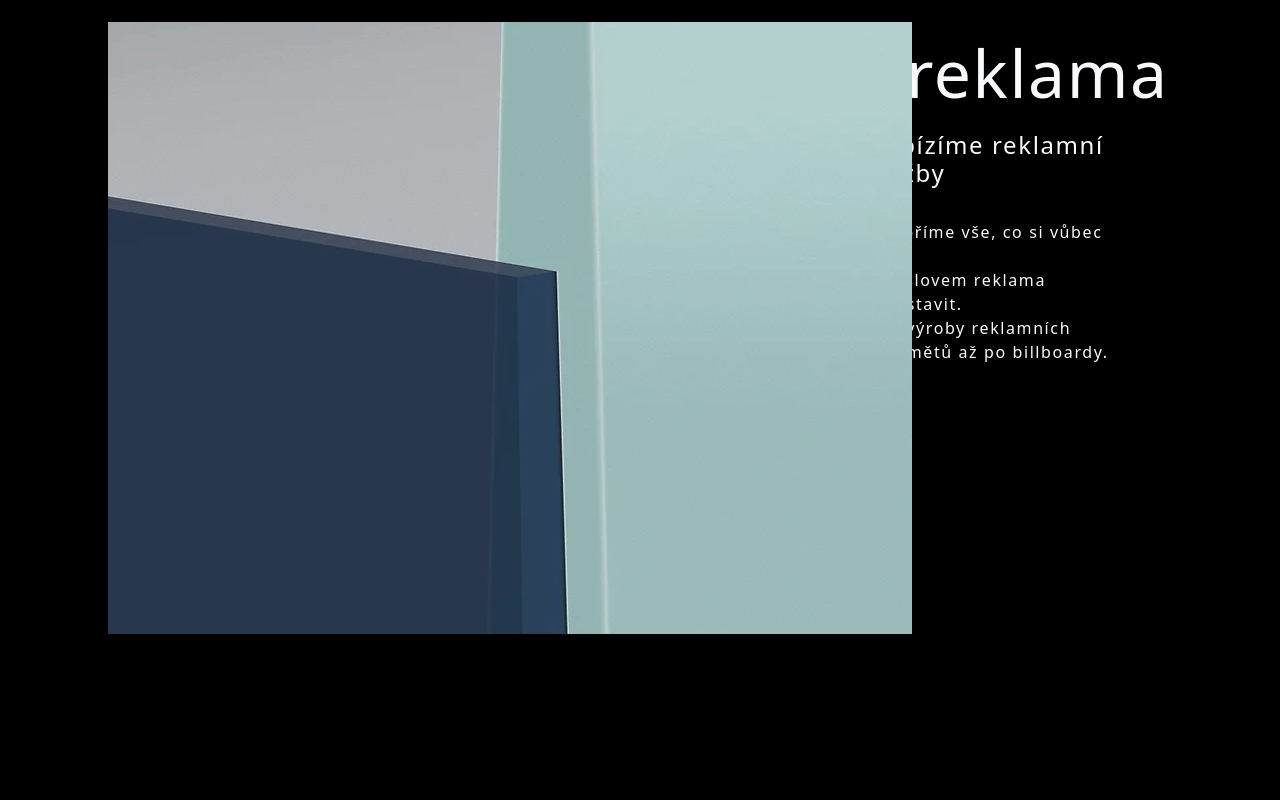
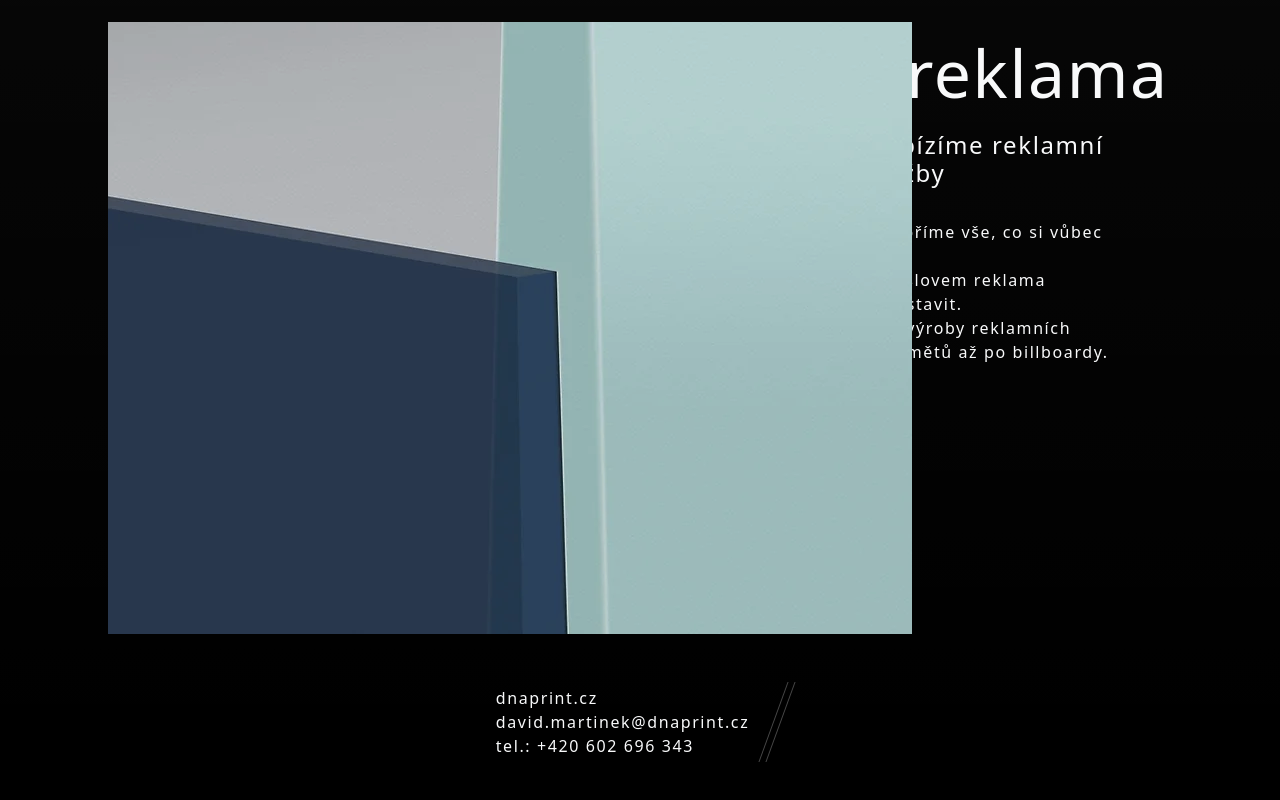
Before and after one commit to cubebuc/dnaprint, a React (Create React App) app: page / in a window 1280 px wide. Shown: the part 3659-4459 px from the top of the page. Before the commit the page ends 4341 px from the top, so only its background shows below. Built offline with nearby package versions, Linux system fonts and the light colour scheme.

Commit message:
Add footer

```diff
--- a/src/App.js
+++ b/src/App.js
@@ -2,6 +2,7 @@ import Header from './components/Header';
 import Title from './components/Title';
 import Navbar from './components/Navbar';
 import Section from './components/Section';
+import Footer from './components/Footer';
 
 const fotoText = <>
     Firemní fotografie, rodinná<br />
@@ -67,6 +68,7 @@ function App()
             <Section color='danger' image={require('./resources/sec_redakce.webp')} title='redakce' subtitle='Nabízíme práce korektora' text={redakceText} />
             <Section color='warning' image={require('./resources/sec_tisk.webp')} title='tisk' subtitle='Nabízíme tiskové služby' text={tiskText} />
             <Section color='secondary' image={require('./resources/sec_reklama.webp')} title='reklama' subtitle='Nabízíme reklamní služby' text={reklamaText} />
+            <Footer />
         </div>
     );
 }
--- /dev/null
+++ b/src/components/Footer.js
@@ -0,0 +1,15 @@
+function Footer()
+{
+    return (
+        <div className='Footer d-flex justify-content-center align-items-center mb-5'>
+            <div className='lead text-light fs-6'>
+                <p className='m-0'>dnaprint.cz</p>
+                <p className='m-0'>david.martinek@dnaprint.cz</p>
+                <p className='m-0'>tel.: +420 602 696 343</p>
+            </div>
+            <div className='divider ms-4' />
+            <div className='divider ' />
+        </div>
+    );
+}
+export default Footer;;
--- a/src/components/Section.js
+++ b/src/components/Section.js
@@ -11,7 +11,7 @@ function Section({ color, image, title, subtitle, text })
                 <div className='col-3 d-flex flex-column text-start'>
                     <Title color={`${color}`} text={`${title}`} scale={1.5} />
                     <h2 className='lead mb-4 fs-4'>{subtitle}</h2>
-                    <p className="lead mt-2 text-light fs-6">{text}</p>
+                    <p className='lead mt-2 text-light fs-6'>{text}</p>
                 </div>
             </div>
         </div>
--- a/src/index.css
+++ b/src/index.css
@@ -1,6 +1,5 @@
 html, body, #root, .App {
     width: 100%;
-    height: 100%;
     letter-spacing: 0.1rem;
     background-color: black;
 }
@@ -11,6 +10,10 @@ html, body, #root, .App {
 
 .Header {
     height: 6em;
+}
+
+.Footer {
+    height: 5em;
 }
 
 .divider {
```
